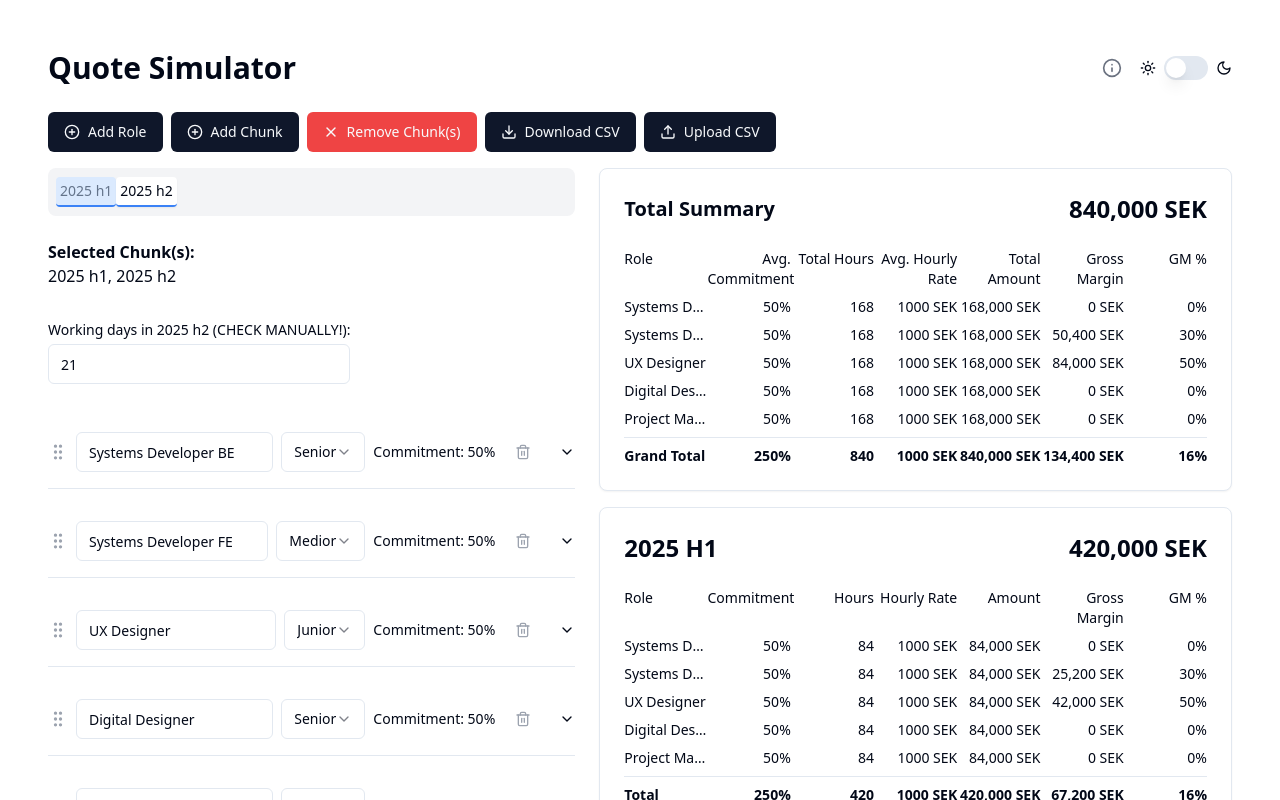
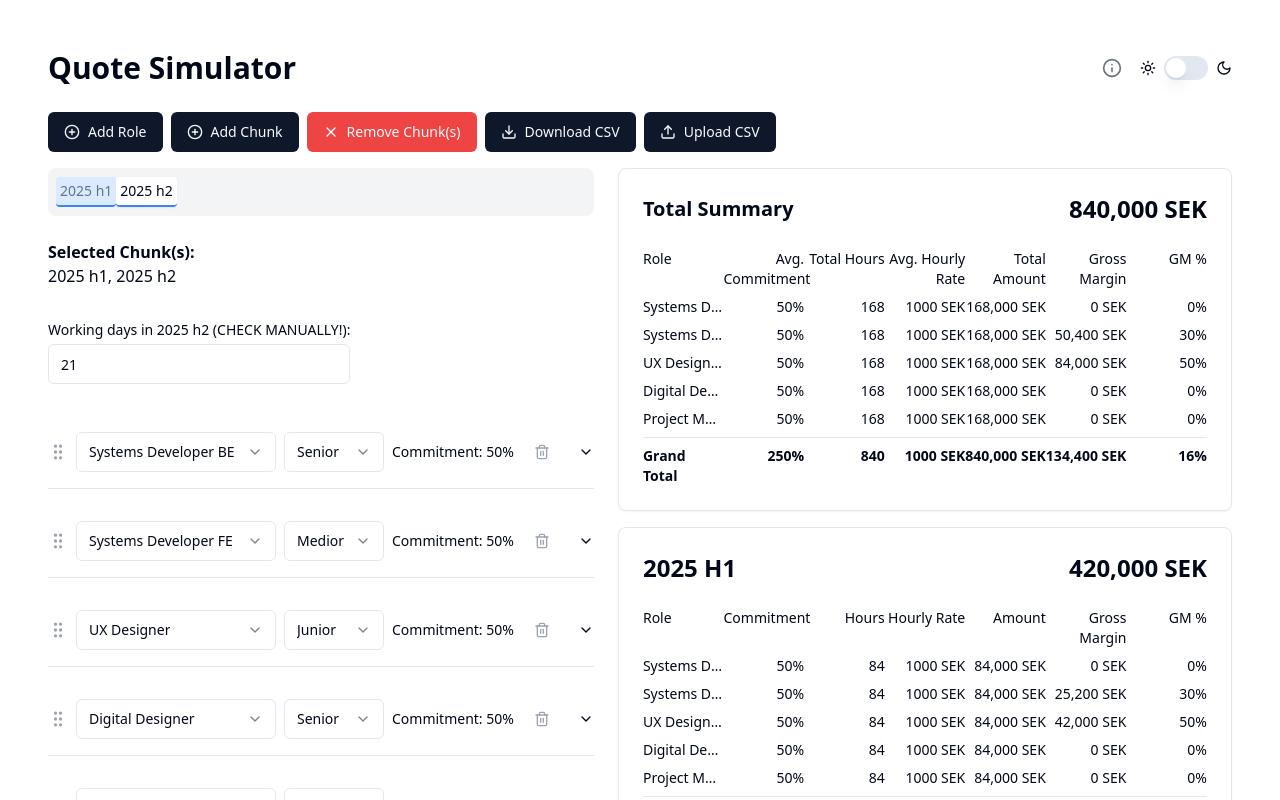
Before and after one commit to anders-brunoson/quotecalc, a React (Vite) app: page / in a window 1280 px wide. Shown: the top 800 px of the page. Built offline with nearby package versions, Linux system fonts and the light colour scheme.

Commit message:
Role selector dropdown

```diff
--- a/src/components/QuoteCalculator.jsx
+++ b/src/components/QuoteCalculator.jsx
@@ -41,6 +41,13 @@ const QuoteCalculator = () => {
     { id: '4', name: 'Digital Designer', type: 'Senior' },
     { id: '5', name: 'Project Manager', type: 'Senior' }
   ]);
+  const [availableRoles, setAvailableRoles] = useState([
+    { id: 'role1', name: 'Systems Developer BE', type: 'Senior' },
+    { id: 'role2', name: 'Systems Developer FE', type: 'Medior' },
+    { id: 'role3', name: 'UX Designer', type: 'Junior' },
+    { id: 'role4', name: 'Digital Designer', type: 'Senior' },
+    { id: 'role5', name: 'Project Manager', type: 'Senior' },
+  ]);
 
   const [hourlyCosts, setHourlyCosts] = useState({
     Junior: 500,
@@ -65,12 +72,6 @@ const QuoteCalculator = () => {
   const [chunkOrder, setChunkOrder] = React.useState([]);
   const [openRoleSettings, setOpenRoleSettings] = useState(null);
   const [openAccordionItems, setOpenAccordionItems] = useState([]);
-
-  const handleRoleTypeChange = (roleId, newType) => {
-    setRoles(prev => prev.map(role =>
-      role.id === roleId ? { ...role, type: newType } : role
-    ));
-  };
 
   const handleDataUploaded = (data) => {
     setChunks(data.chunks);
@@ -593,12 +594,27 @@ const handleWorkingDaysChange = (chunk, value) => {
     return totalHours > 0 ? Math.round(totalWeightedRate / totalHours) : 0;
   };
 
+  const handleRoleSwitch = (oldRoleId, newRoleName) => {
+    const newRole = availableRoles.find(role => role.name === newRoleName);
+    if (!newRole) return;
+
+    setRoles(prevRoles => prevRoles.map(role =>
+      role.id === oldRoleId ? { ...role, name: newRole.name, type: newRole.type } : role
+    ));
+  };
+
   const handleAccordionToggle = (value) => {
     setOpenAccordionItems(prev =>
       prev.includes(value)
         ? prev.filter(item => item !== value)
         : [...prev, value]
     );
+  };
+
+  const handleRoleTypeChange = (roleId, newType) => {
+    setRoles(prev => prev.map(role =>
+      role.id === roleId ? { ...role, type: newType } : role
+    ));
   };
 
   const RoleSettingsModal = ({ role, isOpen, onClose }) => {
@@ -809,25 +825,41 @@ const handleWorkingDaysChange = (chunk, value) => {
                             <AccordionTrigger
                               className="hover:no-underline"
                               onClick={(e) => {
-                                e.preventDefault();
+                                // Only toggle if not interacting with Select components
+                                if (!e.target.closest('.select-component')) {
                                   handleAccordionToggle(role.id);
+                                }
                               }}
                             >
                               <div className="flex items-center w-full pr-16">
                                 <div className="mr-2 cursor-move">
                                   <GripVertical className="h-5 w-5 text-gray-400" />
                                 </div>
-                                <Input
+                                <Select
                                   value={role.name}
-                                  onChange={(e) => setRoles(prev => prev.map(r => r.id === role.id ? { ...r, name: e.target.value } : r))}
-                                  className="font-medium flex-grow mr-2"
-                                  onClick={(e) => e.stopPropagation()}
-                                />
+                                  onValueChange={(newRoleName) => handleRoleSwitch(role.id, newRoleName)}
+                                  className="select-component"
+                                >
+                                  <SelectTrigger className="w-[200px] mr-2">
+                                    <SelectValue placeholder={role.name} />
+                                  </SelectTrigger>
+                                  <SelectContent>
+                                    {availableRoles.map((availableRole) => (
+                                      <SelectItem
+                                        key={availableRole.id}
+                                        value={availableRole.name}
+                                      >
+                                        {availableRole.name}
+                                      </SelectItem>
+                                    ))}
+                                  </SelectContent>
+                                </Select>
                                 <Select
                                   value={role.type}
                                   onValueChange={(newType) => handleRoleTypeChange(role.id, newType)}
+                                  className="select-component"
                                 >
-                                  <SelectTrigger className="w-[100px] mr-2" onClick={(e) => e.stopPropagation()}>
+                                  <SelectTrigger className="w-[100px] mr-2">
                                     <SelectValue placeholder="Type" />
                                   </SelectTrigger>
                                   <SelectContent>
```
Lines whose indentation alone changed are shown as unchanged.
